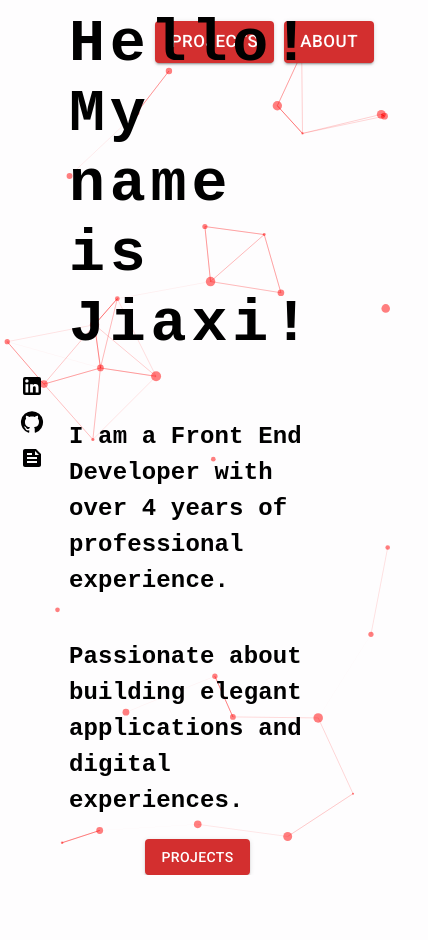
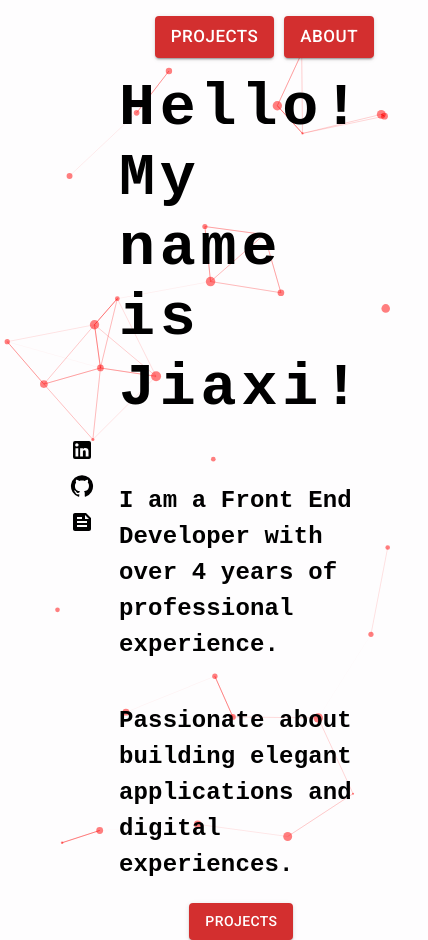
Before and after one commit to Jiaxi-Wu-Dev/portfolio-project, a React (Vite) app: page / in a window 390 px wide. Shown: the whole page, 428 px wide, since content can reach past the window. Before the commit the page ends 875 px from the top, so only its background shows below. Built offline with nearby package versions, Linux system fonts and the light colour scheme; a web font is replaced by a local one.

Commit message:
fixing margins in projects/about buttons when window is minimized

```diff
--- a/src/components/Homepage/Appbar/NavBar.css
+++ b/src/components/Homepage/Appbar/NavBar.css
@@ -9,3 +9,10 @@
   justify-content: space-between;
   min-height: 10vh;
 }
+
+@media (max-width: 800px) {
+  #projectAboutButtons {
+    white-space: normal;
+    margin-bottom: 75px;
+  }
+}
--- a/src/components/Homepage/Appbar/NavBar.tsx
+++ b/src/components/Homepage/Appbar/NavBar.tsx
@@ -35,7 +35,7 @@ function ResponsiveAppBar() {
               <img id="logo" src={brandPicture} alt="Canvas Web"></img>
             </Typography>
           </div>
-          <div>
+          <div id="projectAboutButtons">
             <Box sx={{ flexGrow: 1, display: { xs: "flex", md: "flex" } }}>
               <Link to="/projects" className="list">
                 <Button
--- a/src/components/Homepage/Homepage.css
+++ b/src/components/Homepage/Homepage.css
@@ -6,6 +6,12 @@
   align-content: center;
   height: 100%;
   position: relative;
+}
+
+@media (max-width: 800px) {
+  #homepage {
+    margin-left: 50px;
+  }
 }
 
 #jiaxi {
```
